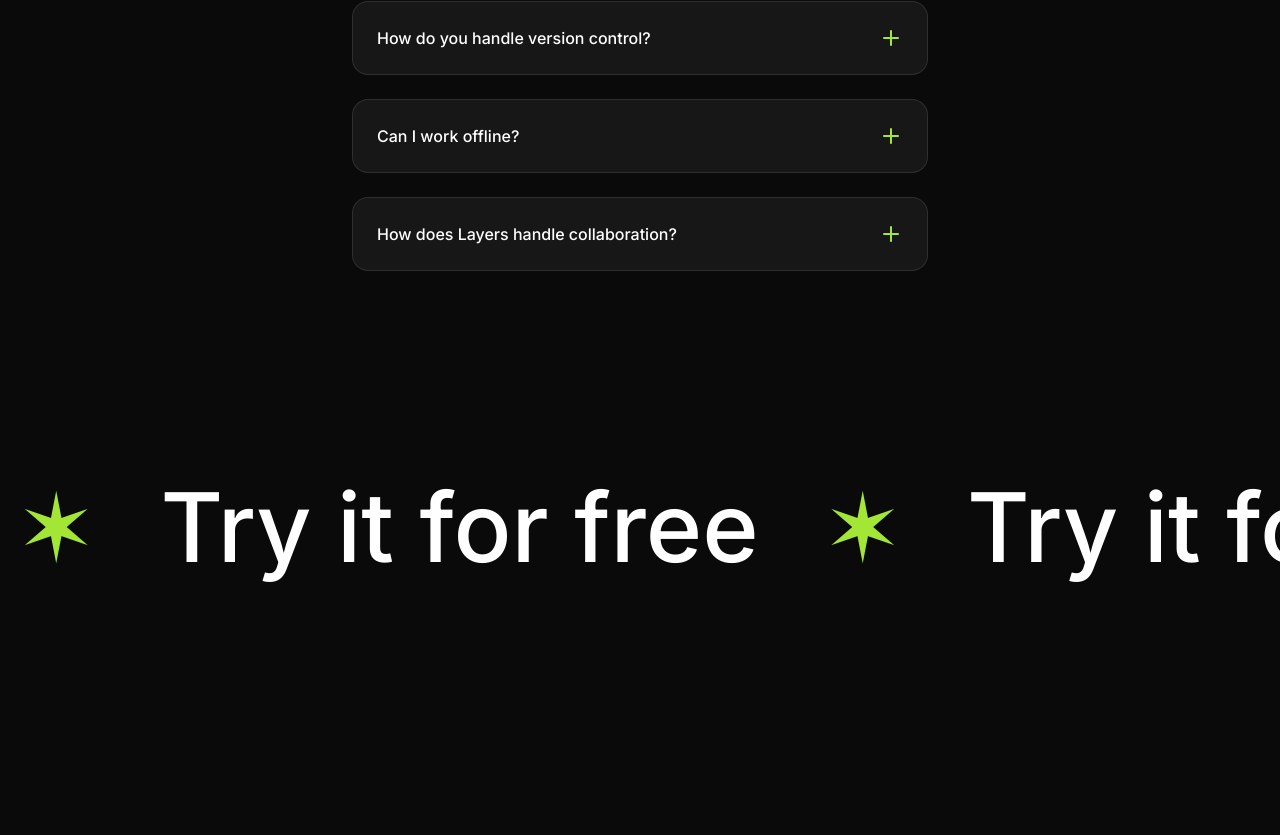
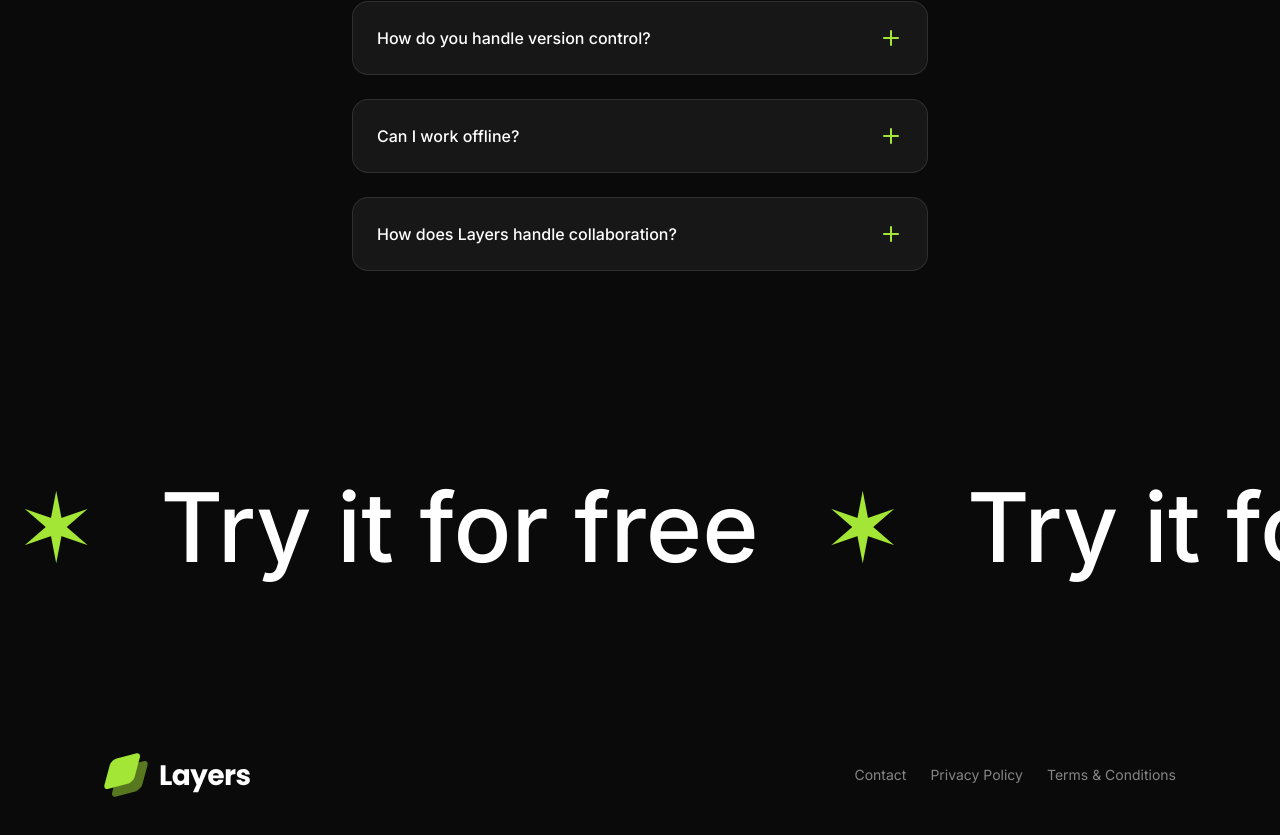
Before and after one commit to priyanshuyxdev/SaaS_landing_page, a Next.js app: page / in a window 1280 px wide. Shown: the part 4902-5737 px from the top of the page. Before the commit the page ends 5589 px from the top, so only its background shows below. Built offline with nearby package versions, Linux system fonts and the light colour scheme.

Commit message:
footer section

```diff
--- a/src/app/page.tsx
+++ b/src/app/page.tsx
@@ -1,6 +1,7 @@
 import CallToAction from "@/sections/CallToAction";
 import Faqs from "@/sections/Faqs";
 import Features from "@/sections/Features";
+import Footer from "@/sections/Footer";
 import Hero from "@/sections/Hero";
 import Integrations from "@/sections/Integrations";
 import Introduction from "@/sections/Introduction";
@@ -17,5 +18,6 @@
         <Integrations />
         <Faqs />
         <CallToAction />
+        <Footer />
     </>
 }
--- a/src/sections/Footer.tsx
+++ b/src/sections/Footer.tsx
@@ -1,3 +1,6 @@
+import logoImage from '@assets/images/logo.svg'
+import Image from 'next/image';
+
 const footerLinks = [
     { href: "#", label: "Contact" },
     { href: "#", label: "Privacy Policy" },
@@ -5,5 +8,22 @@
 ];
 
 export default function Footer() {
-    return <div>Footer</div>;
+    return (
+        <section className='py-16'>
+            <div className="container">
+                <div className='flex flex-col md:flex-row md:justify-between items-center gap-6'>
+                    <div>
+                        <Image src={logoImage} alt='logo'/>
+                    </div>
+                    <nav className='flex gap-6'>
+                        {footerLinks.map((links) =>(
+
+                                <a href={links.href} className='text-white/50 text-sm'>{links.label}</a>
+
+                        ))}
+                    </nav>
+                </div>
+            </div>
+        </section>
+    )
 }
```
